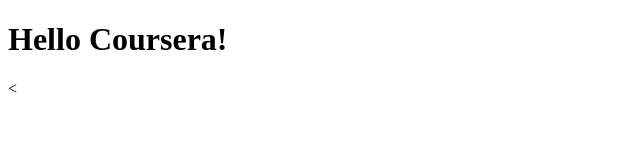
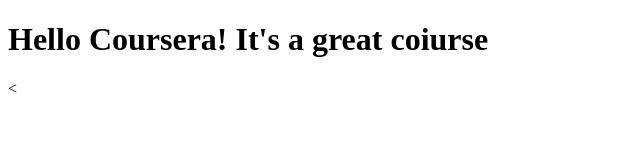
Before and after one commit to anniegarg/CourseraTest, a plain HTML site: page site/index.html in a window 1280 px wide. Shown: the whole page, without its empty margins (0-640 px from the left). Drawn offline with Linux system fonts and the light colour scheme.

Commit message:
Small addition to our page content

```diff
--- a/site/index.html
+++ b/site/index.html
@@ -4,6 +4,6 @@
 	<title>Hello Coursera!</title>
 </head>
 <body>
-<h1>Hello Coursera!</h1><
+<h1>Hello Coursera! It's a great coiurse</h1><
 </body>
 </html>
```
